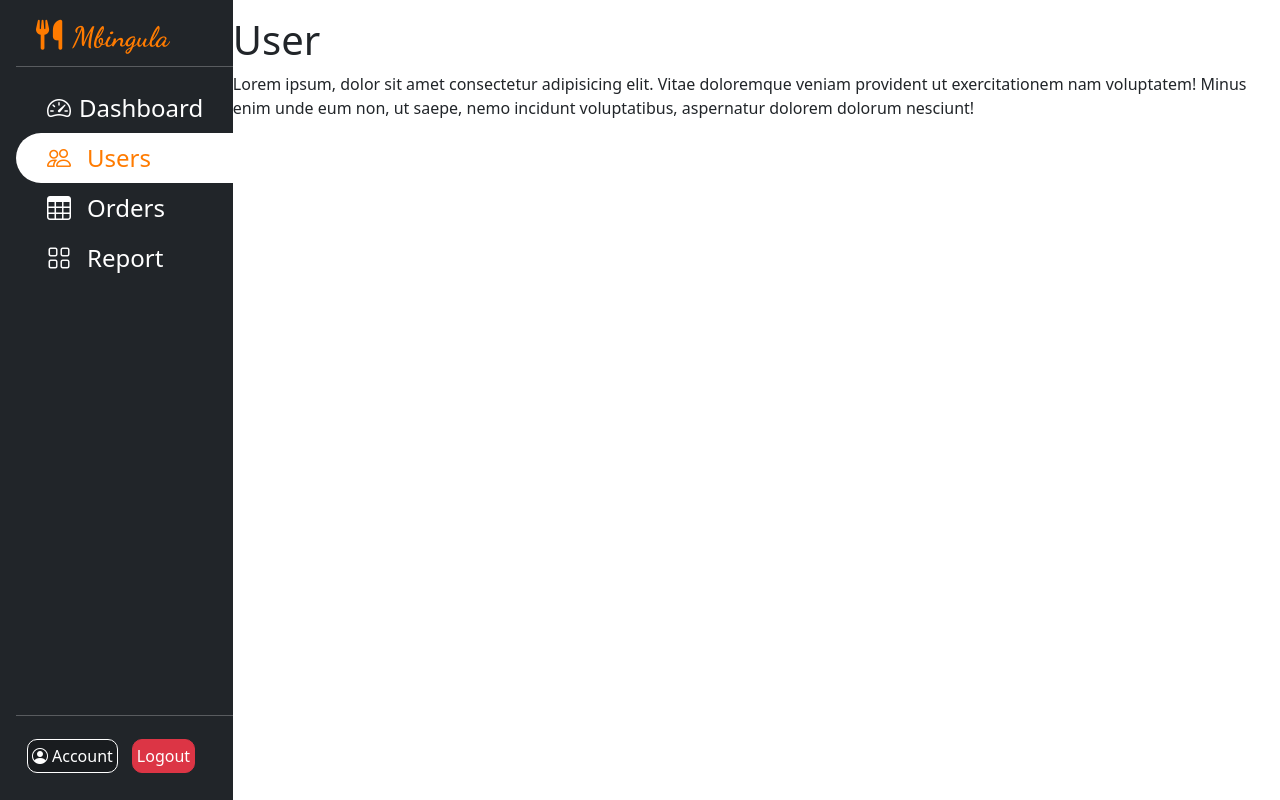
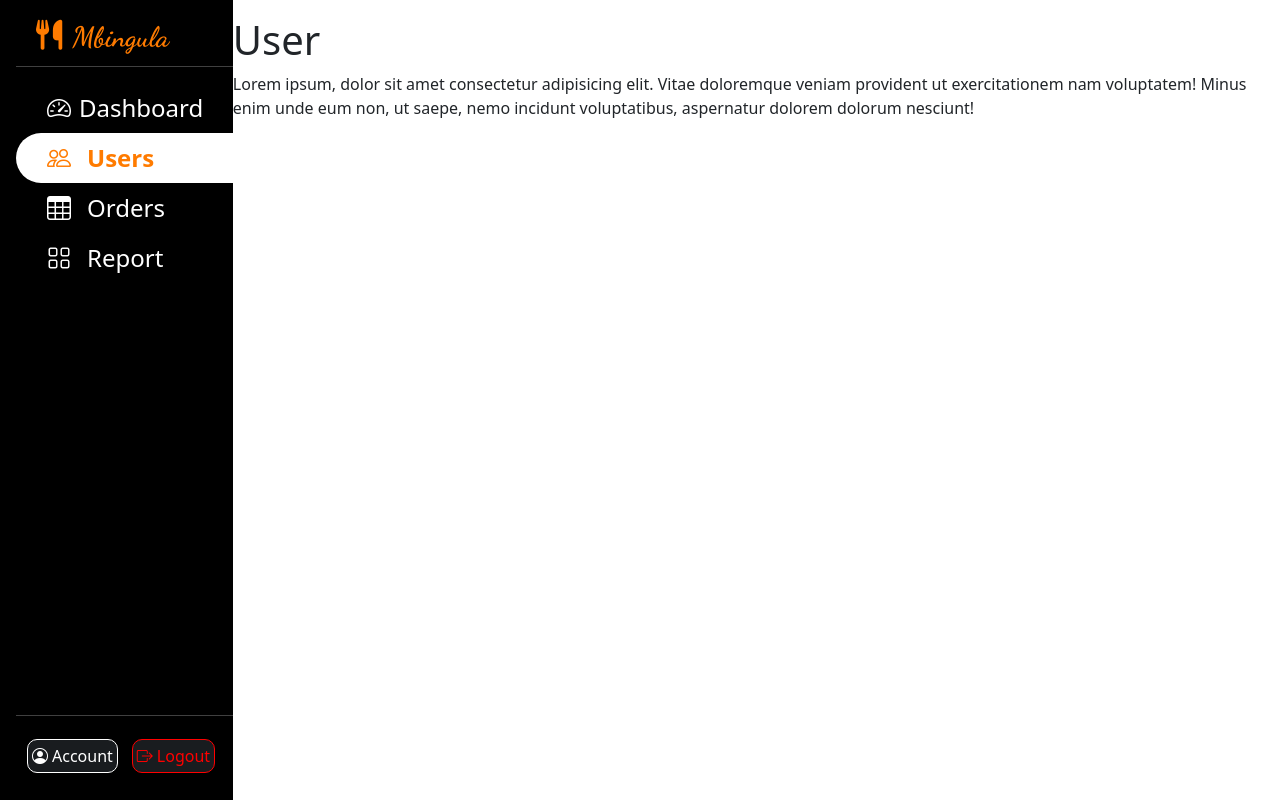
Before and after one commit to LeandroUcuamba/MBINGULA_FRONTEND, a React (Vite) app: page /Back-office/pages/User in a window 1280 px wide. Built offline with nearby package versions, Linux system fonts and the light colour scheme.

Commit message:
sideBar
acertos finais sidbar.
mudança na fonte ativa do menu e no botão logout.
alteração da cor de fundo para preto a fim de preservar as cores principais do projeto.

```diff
--- a/src/Back-office/components/Navbar.jsx
+++ b/src/Back-office/components/Navbar.jsx
@@ -1,7 +1,6 @@
 /* eslint-disable no-unused-vars */
 import React from 'react';
 import 'bootstrap/dist/js/bootstrap.bundle.js';
-import './Navbar1.css'
 
 function Navbar({ Toggle }) {
     return (
--- a/src/Back-office/components/Sidebar.css
+++ b/src/Back-office/components/Sidebar.css
@@ -15,6 +15,7 @@
     background-color: white;
     border-radius: 30px 0px 0px 30px;
     color: #FF7B00;
+    font-weight: bolder;
 }
 
 .navLink.active i {
@@ -22,12 +23,16 @@
 }
 
 #btn-logout {
+    background-color: #191c1f;
     border-radius: 10px;
+    color: red;
+    border: 1px solid red;
 }
 
 #btn-logout:hover {
-    background-color: #191c1f;
-    color: red;
+    background-color: red;
+    border: 1px solid white;
+    color: white;
 }
 
 #btn-conta {
--- a/src/Back-office/components/Sidebar.jsx
+++ b/src/Back-office/components/Sidebar.jsx
@@ -9,7 +9,7 @@
 function Sidebar() {
 
   return (
-    <div className="sidebar d-flex justify-content-between flex-column bg-dark text-white py-3 ps-3 vh-100">
+    <div className="sidebar d-flex justify-content-between flex-column bg-black text-white py-3 ps-3 vh-100">
       <div>
 
         <a href="" className='p-3 text-decoration-none text-white'>
@@ -55,7 +55,7 @@
             </NavLink>
 
             <NavLink to="/" className="navLink" >
-              <button id='btn-logout' class=" p-1 d-flex btn btn-danger ">Logout</button>
+              <button id='btn-logout' class=" p-1 d-flex btn btn-danger "><i class="bi bi-box-arrow-right me-1"></i>Logout</button>
             </NavLink>
 
           </div>
```
Also changed, not shown: src/Back-office/components/Navbar1.css (deleted).
